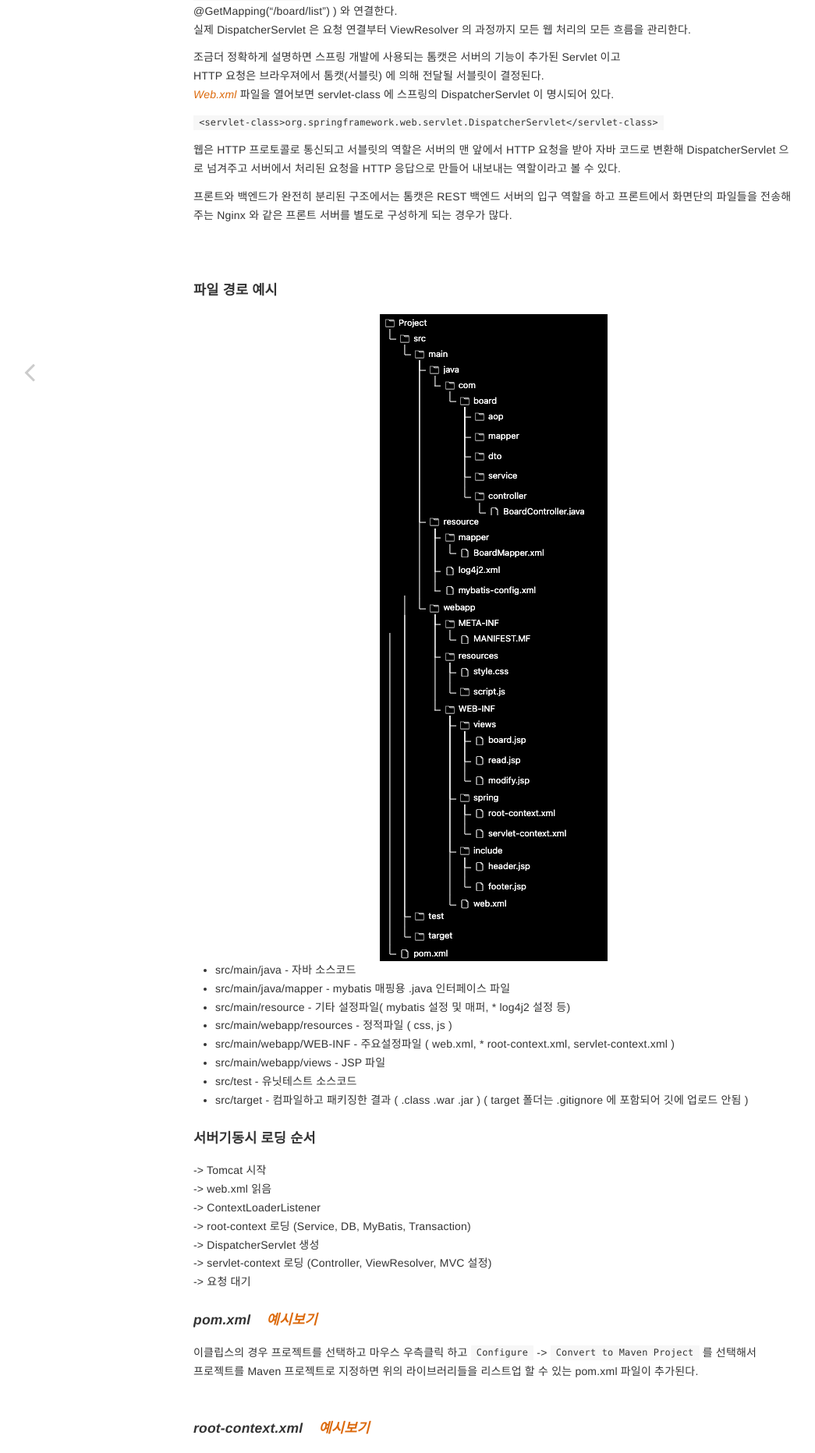
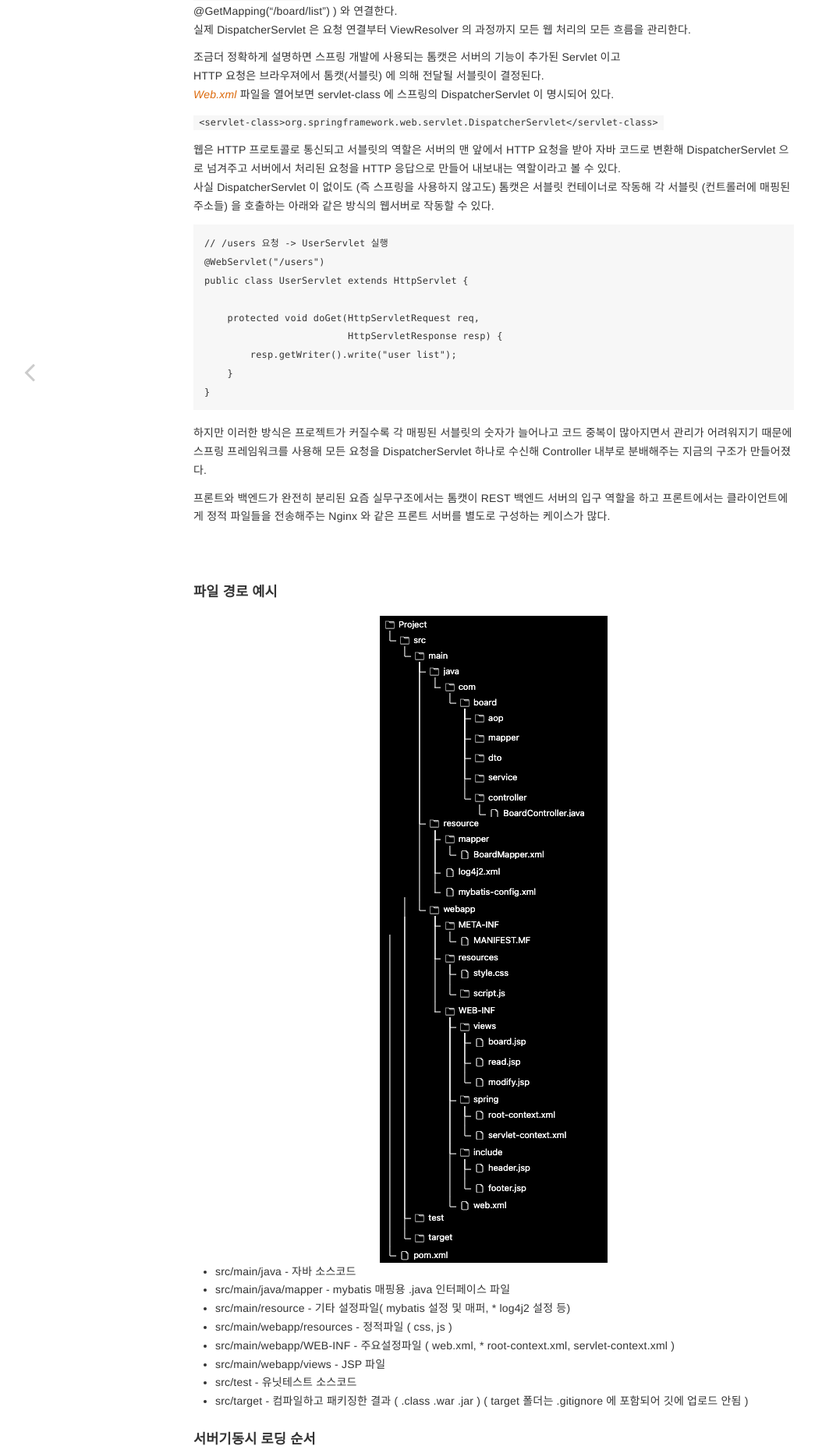
Before and after one commit to nicemiro/nicemiro.github.io, a Jekyll site: the page built from _posts/web/2026-01-28-spring_framework_quickReview1.md, in a window 1280 px wide. Shown: the part 2048-3912 px from the top of the page at 78% size, without its empty margins (7-1052 px from the left). Built offline with Jekyll 4.4.1, drawn with Linux system fonts in a browser that asks for light colours; some of the changed text lies outside the part shown.

Commit message:
fix:save progress

````diff
--- a/_posts/web/2026-01-28-spring_framework_quickReview1.md
+++ b/_posts/web/2026-01-28-spring_framework_quickReview1.md
@@ -98,8 +98,23 @@ HTTP 요청은 브라우져에서 톰캣(서블릿) 에 의해 전달될 서블
 `<servlet-class>org.springframework.web.servlet.DispatcherServlet</servlet-class>`
 
 웹은 HTTP 프로토콜로 통신되고 서블릿의 역할은 서버의 맨 앞에서 HTTP 요청을 받아 자바 코드로 변환해 DispatcherServlet 으로 넘겨주고 서버에서 처리된 요청을 HTTP 응답으로 만들어 내보내는 역할이라고 볼 수 있다.
+사실 DispatcherServlet 이 없이도 (즉 스프링을 사용하지 않고도) 톰캣은 서블릿 컨테이너로 작동해 각 서블릿 (컨트롤러에 매핑된 주소들) 을 호출하는 아래와 같은 방식의 웹서버로 작동할 수 있다.
 
-프론트와 백엔드가 완전히 분리된 구조에서는 톰캣은 REST 백엔드 서버의 입구 역할을 하고 프론트에서 화면단의 파일들을 전송해주는 Nginx 와 같은 프론트 서버를 별도로 구성하게 되는 경우가 많다.
+```Java
+// /users 요청 -> UserServlet 실행
+@WebServlet("/users")
+public class UserServlet extends HttpServlet {
+
+    protected void doGet(HttpServletRequest req,
+                         HttpServletResponse resp) {
+        resp.getWriter().write("user list");
+    }
+}
+```
+
+하지만 이러한 방식은 프로젝트가 커질수록 각 매핑된 서블릿의 숫자가 늘어나고 코드 중복이 많아지면서 관리가 어려워지기 때문에 스프링 프레임워크를 사용해 모든 요청을 DispatcherServlet 하나로 수신해 Controller 내부로 분배해주는 지금의 구조가 만들어졌다.
+
+프론트와 백엔드가 완전히 분리된 요즘 실무구조에서는 톰캣이 REST 백엔드 서버의 입구 역할을 하고 프론트에서는 클라이언트에게 정적 파일들을 전송해주는 Nginx 와 같은 프론트 서버를 별도로 구성하는 케이스가 많다.
 <br>
 <br>
 
````
